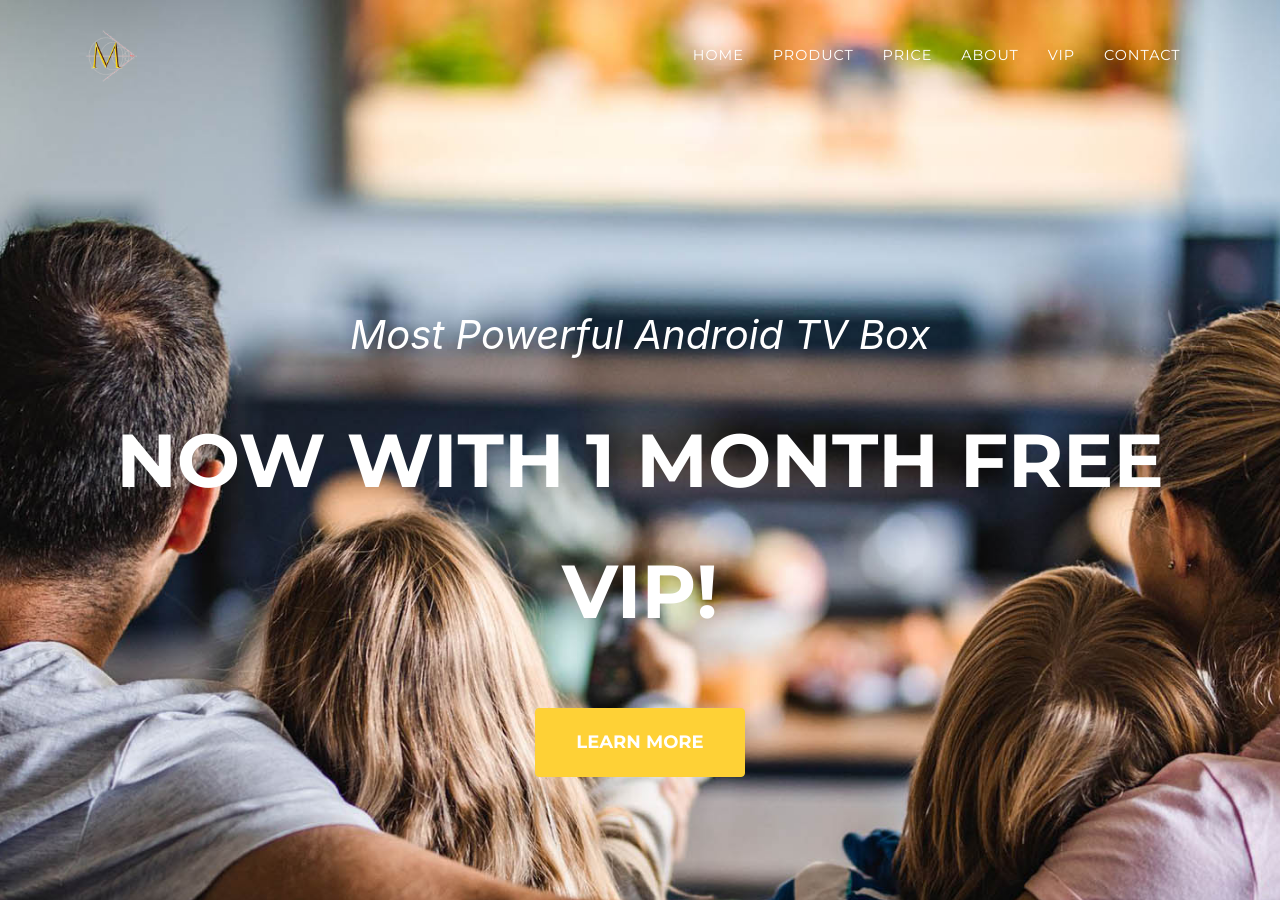
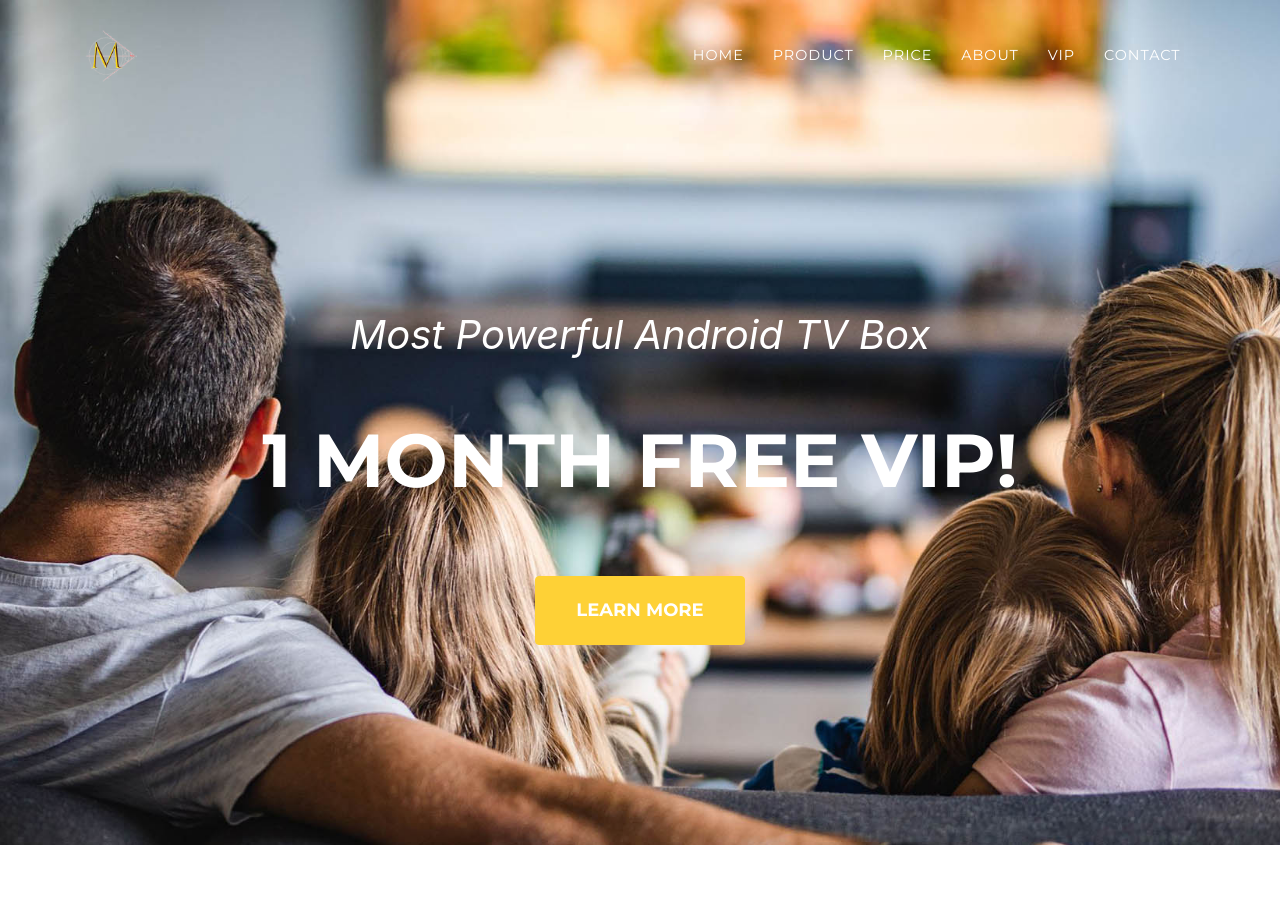
Before and after one commit to machtvbox/machbox, a Jekyll site: the page built from index.md, in a window 1280 px wide and 900 px high. Built offline with Jekyll 4.4.1, drawn with Linux system fonts in a browser that asks for light colours; some web fonts are replaced.

Commit message:
Update sitetext.yml

```diff
--- a/_data/sitetext.yml
+++ b/_data/sitetext.yml
@@ -12,7 +12,7 @@
 en: &DEFAULT_EN
   header:
     title: Most Powerful Android TV Box
-    text: Now with 1 Month Free VIP!
+    text: 1 Month Free VIP!
     button: Learn More
     buttonlink: "#services"
 
```
